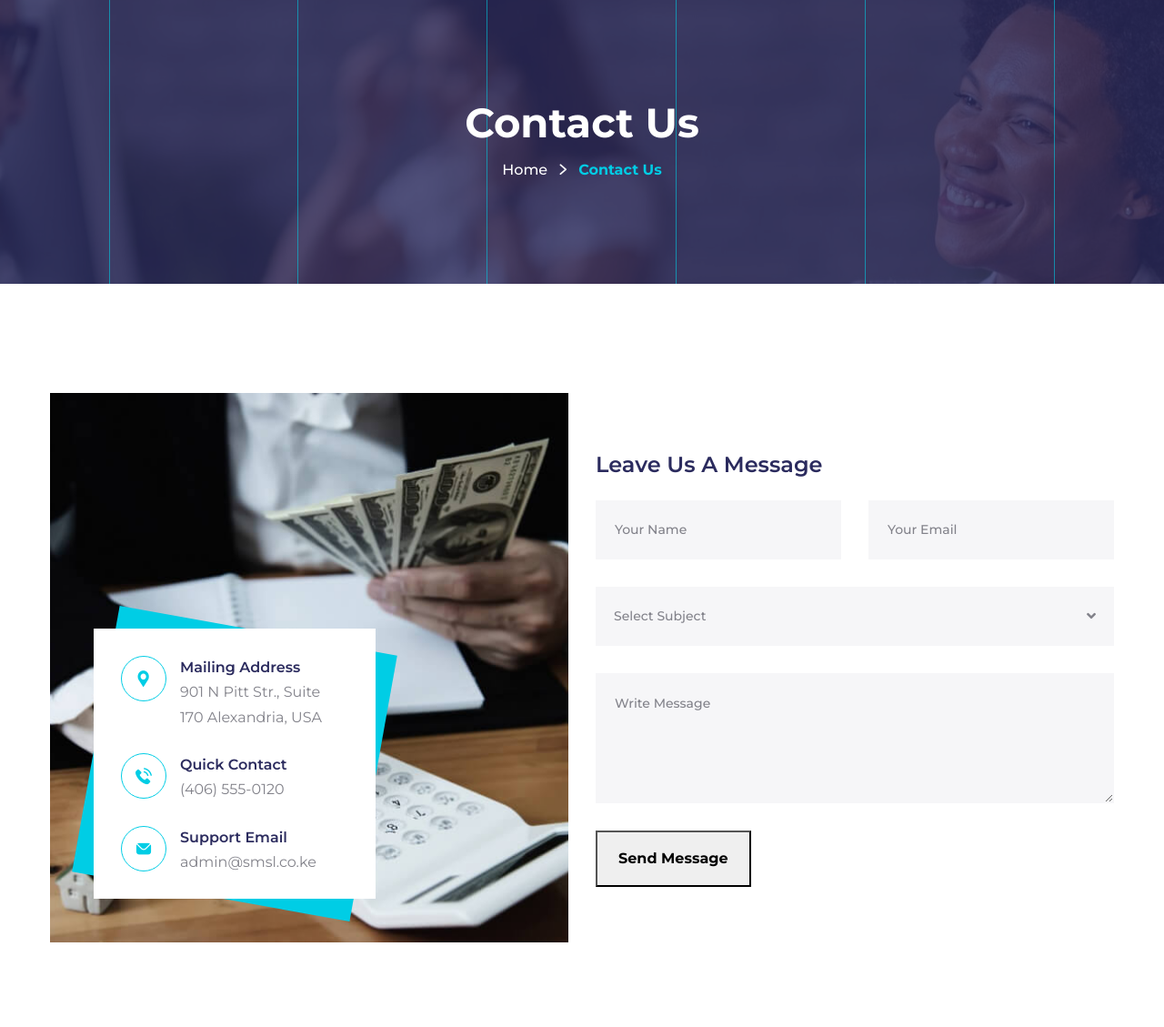
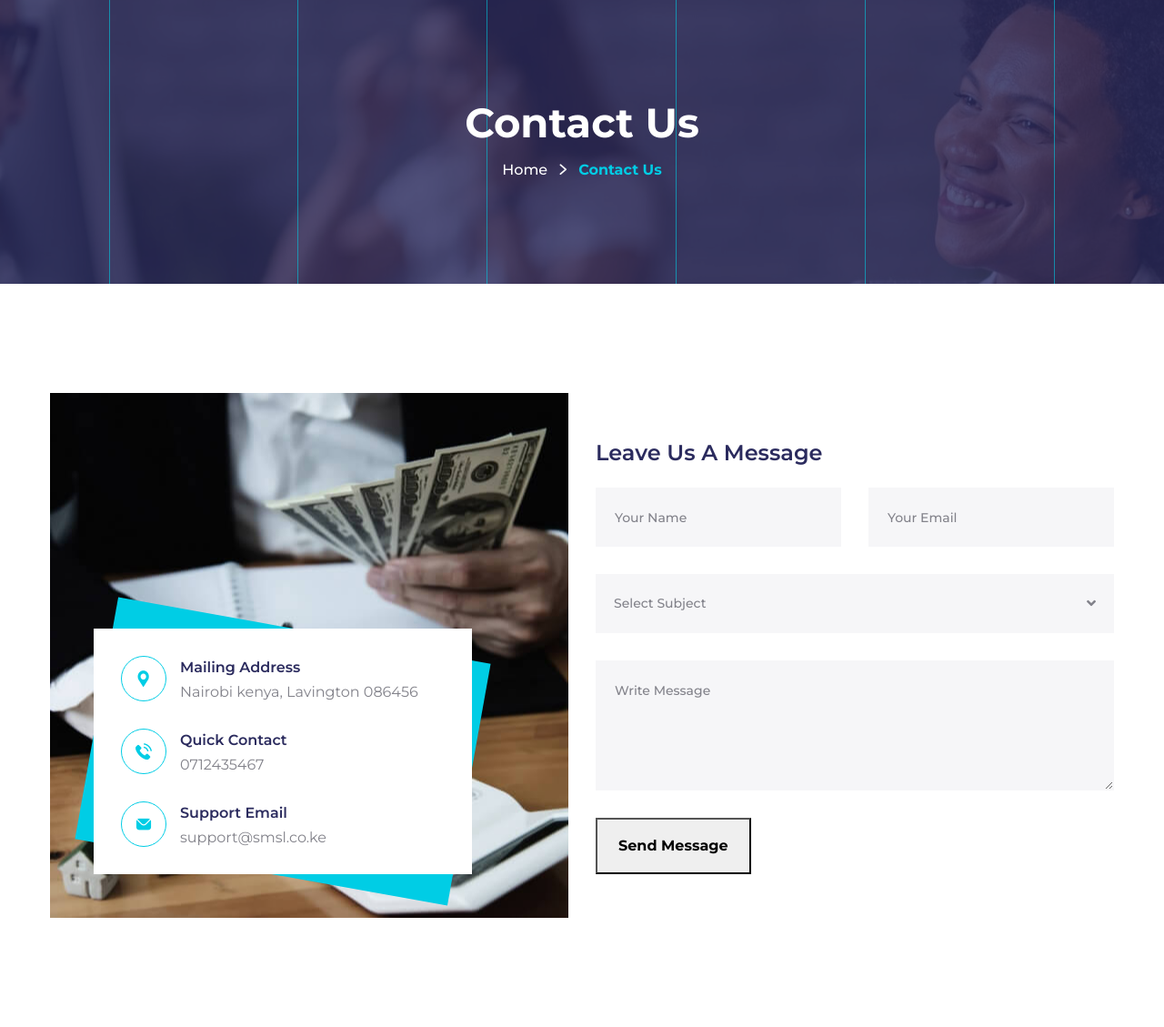
Before and after one commit to arjan001/easilon-html-main, a PHP site: page /contact.php in a window 1280 px wide. Shown: the part 166-1295 px from the top of the page at 91% size. Run offline with PHP 8.4, Linux system fonts and the light colour scheme; some web fonts are replaced.

Commit message:
contact page refixed

```diff
--- a/contact.php
+++ b/contact.php
@@ -70,7 +70,7 @@
                                         </span><!-- /.contact-one__info__icon -->
                                         <div class="contact-one__info__content">
                                             <h4 class="contact-one__info__title">Mailing Address</h4><!-- /.contact-one__info__title -->
-                                            <a href="https://maps.app.goo.gl/wpr8sgirX4NK6VsU7" class="contact-one__info__text">901 N Pitt Str., Suite <br> 170 Alexandria, USA</a><!-- /.contact-one__info__text -->
+                                            <a href="https://maps.app.goo.gl/wpr8sgirX4NK6VsU7" class="contact-one__info__text">Nairobi kenya, Lavington 086456</a><!-- /.contact-one__info__text -->
                                         </div><!-- /.contact-one__info__content -->
                                     </div><!-- /.contact-one__info__item -->
                                     <div class="contact-one__info__item">
@@ -79,7 +79,7 @@
                                         </span><!-- /.contact-one__info__icon -->
                                         <div class="contact-one__info__content">
                                             <h4 class="contact-one__info__title">Quick Contact</h4><!-- /.contact-one__info__title -->
-                                            <a href="tel:(406)555-0120" class="contact-one__info__text">(406) 555-0120</a><!-- /.contact-one__info__text -->
+                                            <a href="tel:(406)555-0120" class="contact-one__info__text">0712435467</a><!-- /.contact-one__info__text -->
                                         </div><!-- /.contact-one__info__content -->
                                     </div><!-- /.contact-one__info__item -->
                                     <div class="contact-one__info__item">
@@ -88,7 +88,7 @@
                                         </span><!-- /.contact-one__info__icon -->
                                         <div class="contact-one__info__content">
                                             <h4 class="contact-one__info__title">support email</h4><!-- /.contact-one__info__title -->
-                                            <a href="mailto:info@easilon .com" class="contact-one__info__text">admin@smsl.co.ke</a><!-- /.contact-one__info__text -->
+                                            <a href="mailto:info@easilon .com" class="contact-one__info__text">support@smsl.co.ke</a><!-- /.contact-one__info__text -->
                                         </div><!-- /.contact-one__info__content -->
                                     </div><!-- /.contact-one__info__item -->
                                 </div><!-- /.contact-one__info__inner -->
@@ -135,7 +135,7 @@
         <section class="contact-map">
             <div class="container-fluid">
                 <div class="google-map google-map__contact">
-                    <iframe title="template google map" src="https://www.google.com/maps/embed?pb=!1m18!1m12!1m3!1d4562.753041141002!2d-118.80123790098536!3d34.152323469614075!2m3!1f0!2f0!3f0!3m2!1i1024!2i768!4f13.1!3m3!1m2!1s0x80e82469c2162619%3A0xba03efb7998eef6d!2sCostco+Wholesale!5e0!3m2!1sbn!2sbd!4v1562518641290!5m2!1sbn!2sbd" class="map__contact" allowfullscreen></iframe>
+                <iframe src="https://www.google.com/maps/embed?pb=!1m18!1m12!1m3!1d3988.822800752907!2d36.767652573959595!3d-1.2799558987078654!2m3!1f0!2f0!3f0!3m2!1i1024!2i768!4f13.1!3m3!1m2!1s0x182f19f7fd53fbfd%3A0x40b8907600d98711!2sLavington%20Mall!5e0!3m2!1sen!2ske!4v1728392954587!5m2!1sen!2ske" width="600" height="450" style="border:0;" allowfullscreen="" loading="lazy" referrerpolicy="no-referrer-when-downgrade"></iframe>
                 </div>
                 <!-- /.google-map -->
             </div><!-- /.container-fluid -->
```
